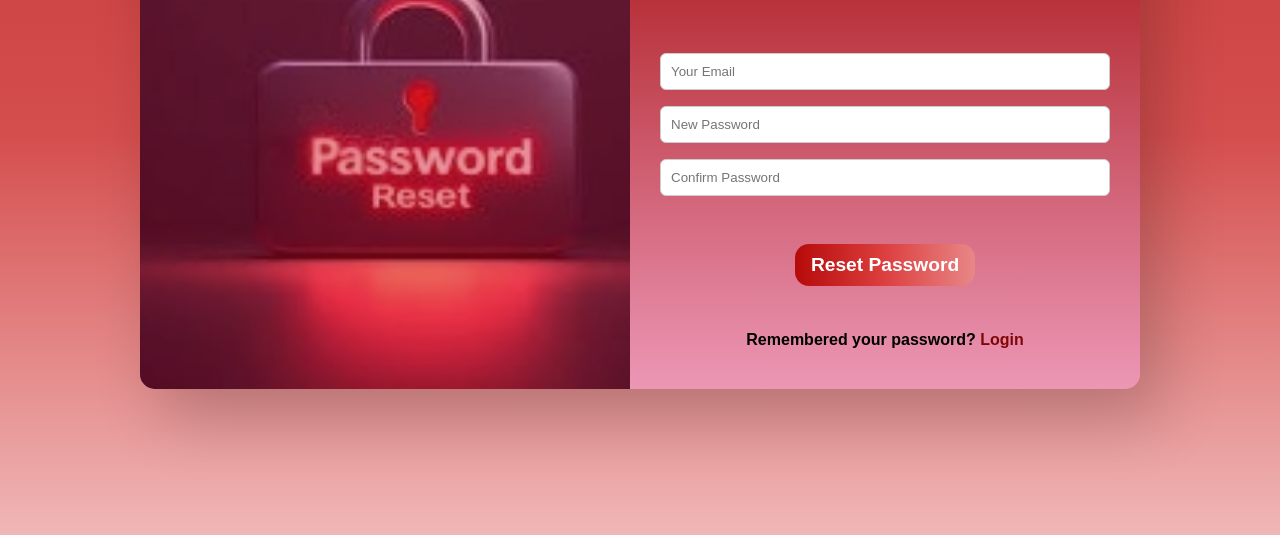
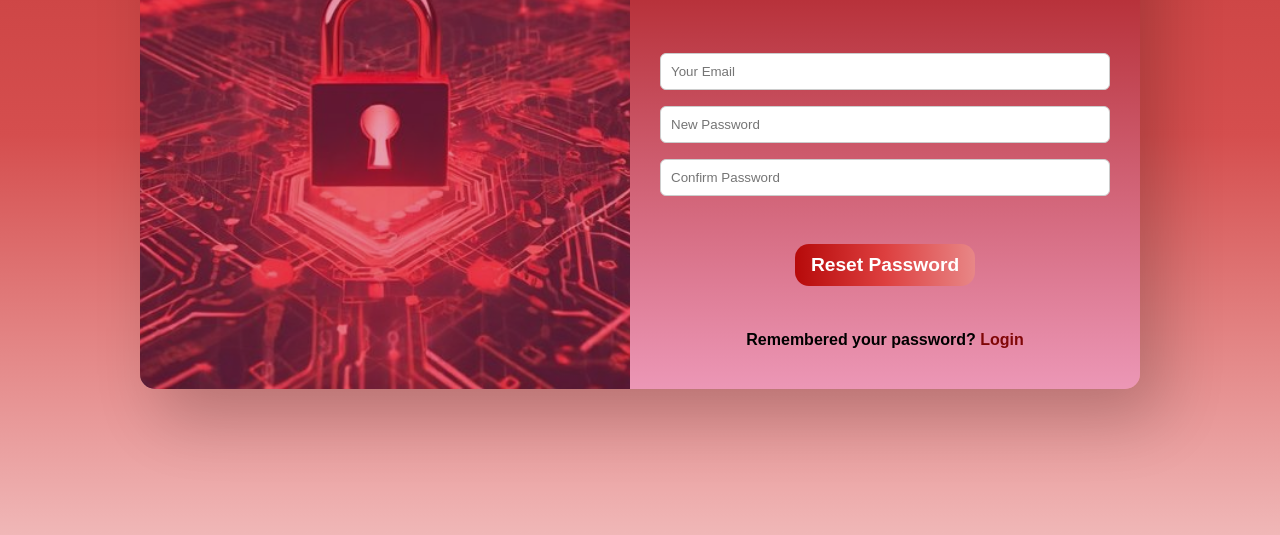
Before and after one commit to FarihaNuha/LoginPage, a plain HTML site: page reset.html in a window 1280 px wide. Shown: the part 265-800 px from the top of the page. Drawn offline with Linux system fonts and the light colour scheme.

Commit message:
first change

```diff
--- a/reset.html
+++ b/reset.html
@@ -38,7 +38,7 @@
     }
 
     .left-section {
-      background: url('image/resetPass.jpeg') no-repeat center center;
+      background: url('image/reset.jpeg') no-repeat center center;
       background-size: cover;
       display: flex;
       justify-content: center;
```
Also changed, not shown: index.html (+1 -1 lines), image/danger.jpg (added), image/reset.jpeg (added).
